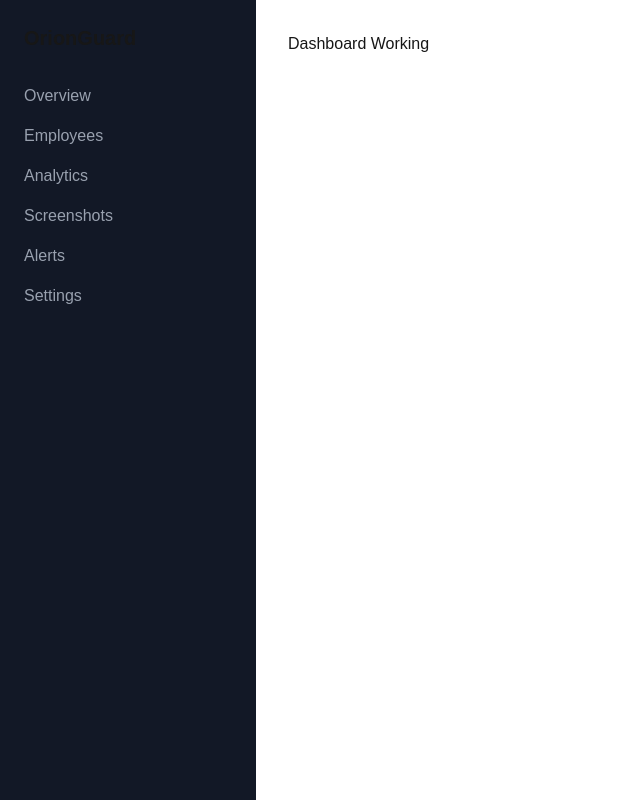
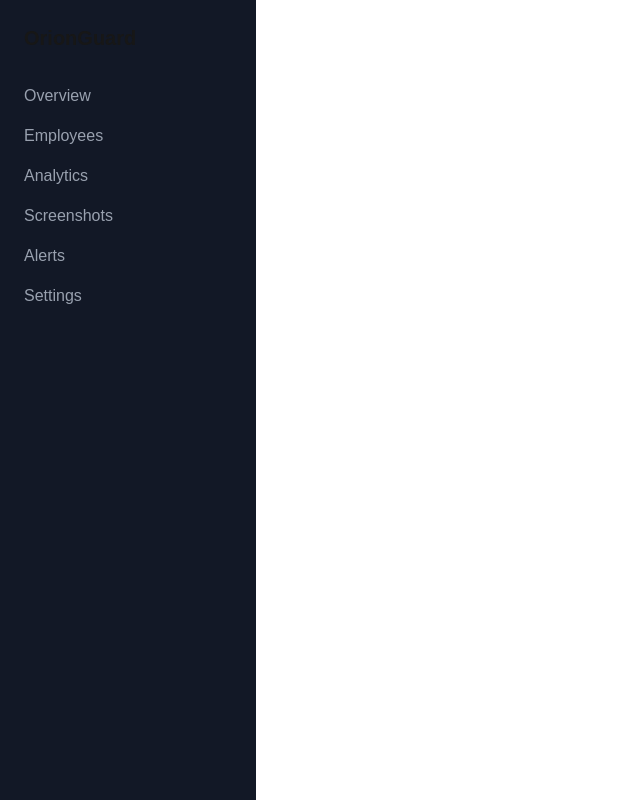
Before and after one commit to lottifillc/orionguard-dashboard, a Next.js app: page /dashboard in a window 1280 px wide. Shown: the whole page, without its empty margins (0-640 px from the left). Built offline with nearby package versions, Linux system fonts and the light colour scheme.

Commit message:
dashboard live data

```diff
--- a/app/dashboard/page.tsx
+++ b/app/dashboard/page.tsx
@@ -1,3 +1,3 @@
 export default function DashboardPage() {
-  return <div>Dashboard Working</div>
-}
+    return <div style={{color:"white"}}>DASHBOARD WORKING</div>
+  }
```
